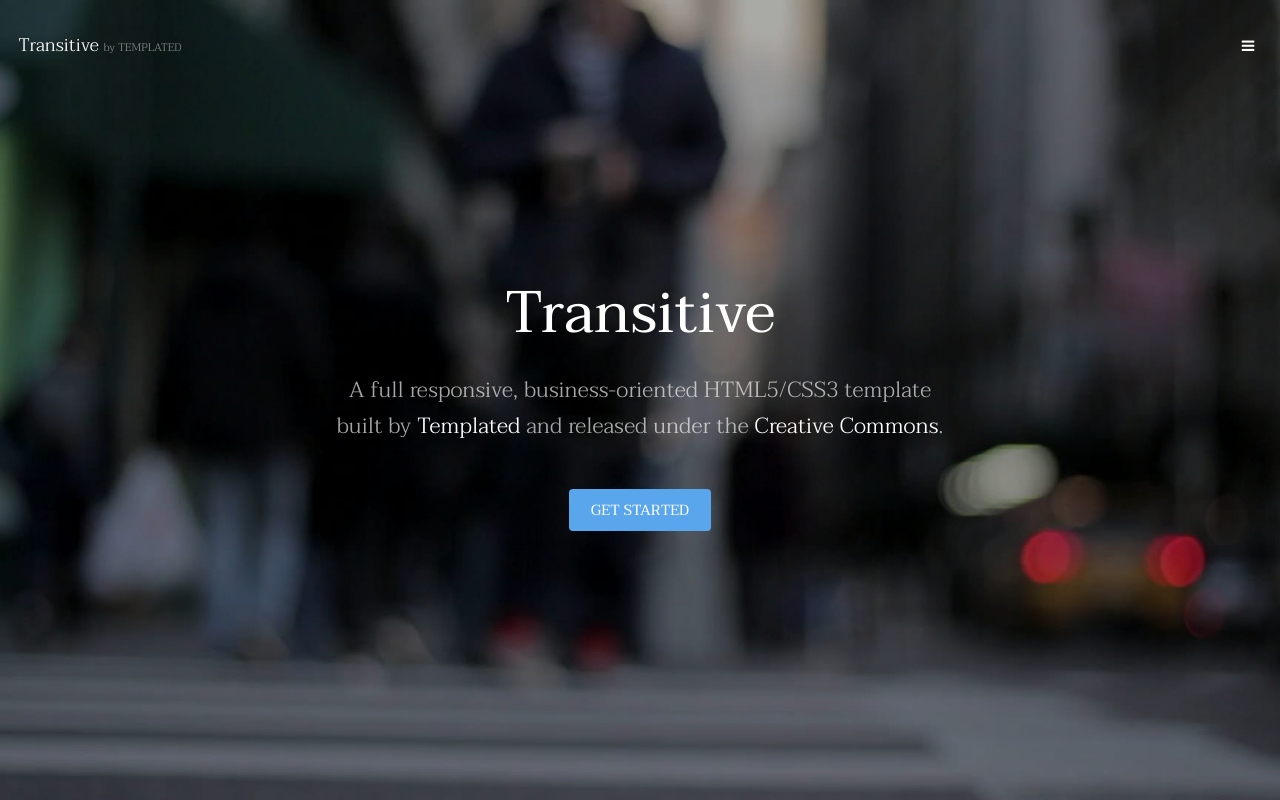
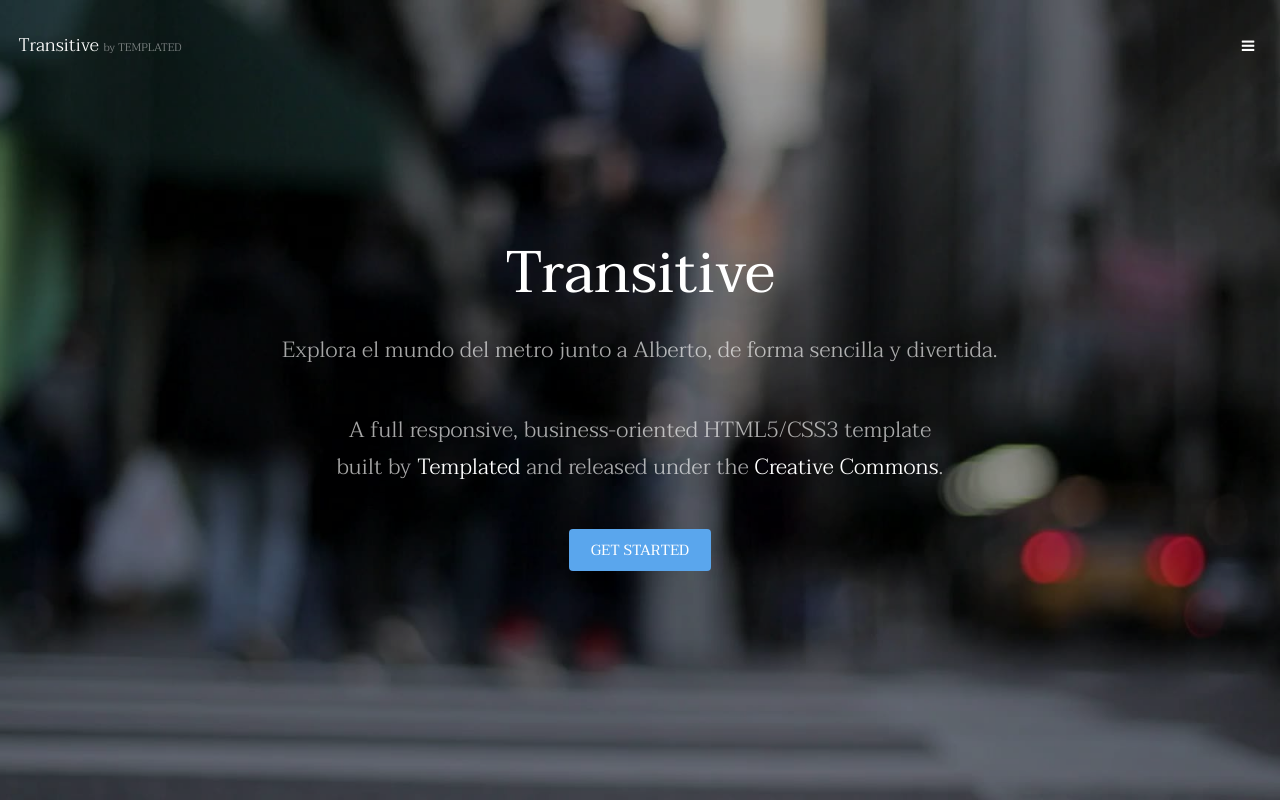
Before and after one commit to japones212aso-ui/04_REP_METROPOLITA, a plain HTML site: page index.html in a window 1280 px wide. Shown: the top 800 px of the page. Drawn offline with Linux system fonts and the light colour scheme.

Commit message:
frase bajo el h1 por ALBERTO

```diff
--- a/index.html
+++ b/index.html
@@ -37,6 +37,7 @@
 			<section id="banner" data-video="images/banner">
 				<div class="inner">
 					<h1>Transitive</h1>
+					<p>Explora el mundo del metro junto a Alberto, de forma sencilla y divertida.</p>
 					<p>A full responsive, business-oriented HTML5/CSS3 template<br />
 					built by <a href="https://templated.co/">Templated</a> and released under the <a href="https://templated.co/license">Creative Commons</a>.</p>
 					<a href="#one" class="button special scrolly">Get Started</a>
```
